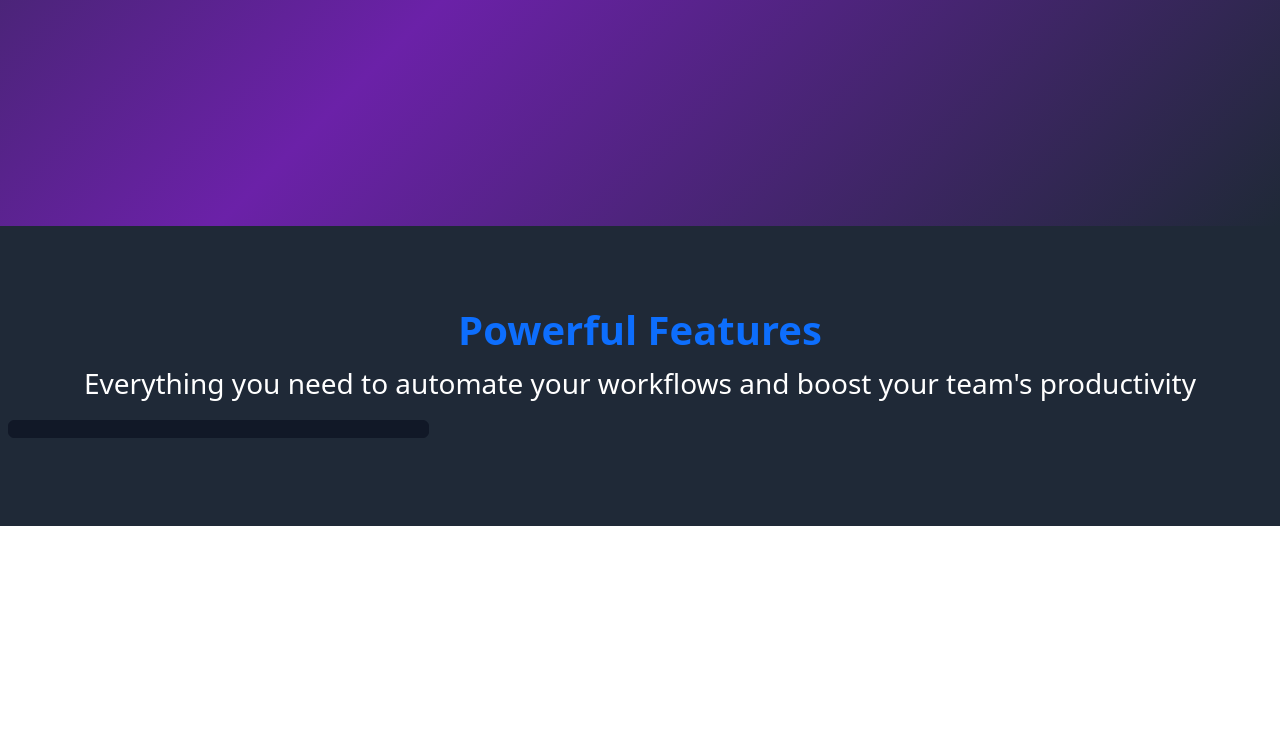
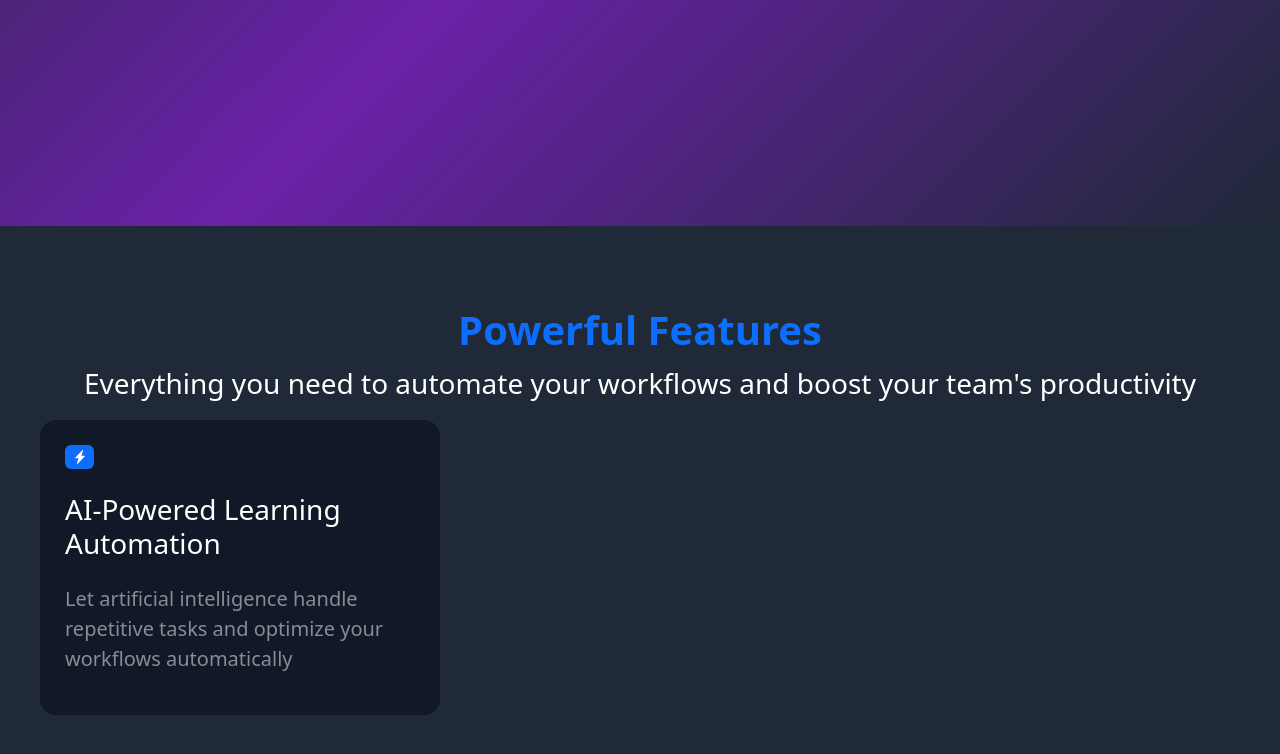
Before and after one commit to kelvin-damian/kelvin_codeKamp_task_04, a plain HTML site: page index.html in a window 1280 px wide. Shown: the part 622-1376 px from the top of the page. Before the commit the page ends 1148 px from the top, so only its background shows below. Drawn offline with nearby package versions, Linux system fonts and the light colour scheme.

Commit message:
modifications on features section

```diff
--- a/index.html
+++ b/index.html
@@ -116,14 +116,28 @@
 
     </section>
 
-    <section id="feature" style="padding: 5rem 0; background-color: #1F2937;">
+    <section id="feature" style="padding: 5rem 2rem; background-color: #1F2937;">
         <div class="text-center">
             <h2 class="text-primary fs-1 fw-bold mb-2">Powerful Features</h2>
             <p class="text-white text-center fs-3 fw-normal">Everything you need to automate your workflows and boost your team's productivity</p>
         </div>
 
         <div class="d-md-flex px-2">
-            <div class="col-md-4 mb-2 feature_summary p-2 rounded">
+            <div class="col-md-4 mb-2 feature_summary p-4 rounded-4">
+                <div class="rounded text-center border-1 bg-primary col-md-1 mb-4">
+                    <svg xmlns="http://www.w3.org/2000/svg" width="18" height="18" fill="currentColor" class="bi bi-lightning-charge-fill text-white pb-1" viewBox="0 0 16 16">
+                        <path d="M11.251.068a.5.5 0 0 1 .227.58L9.677 6.5H13a.5.5 0 0 1 .364.843l-8 8.5a.5.5 0 0 1-.842-.49L6.323 9.5H3a.5.5 0 0 1-.364-.843l8-8.5a.5.5 0 0 1 .615-.09z"/>
+                    </svg>
+                </div>
+
+                <h2 class="text-white fs-3 fw-semi-bold mb-4">
+                    AI-Powered Learning Automation
+                </h2>
+
+                <p class="text-white-50 fw-normal fs-5">
+                    Let artificial intelligence handle repetitive
+                    tasks and optimize your workflows automatically
+                </p>
 
             </div>
 
--- a/style/style.css
+++ b/style/style.css
@@ -28,4 +28,7 @@
 
 .feature_summary:hover{
   background-color: transparent;
+  border: none;
+  transition: all 0.3s ease !important;
+  transform: scale(1.1);
 }
```
